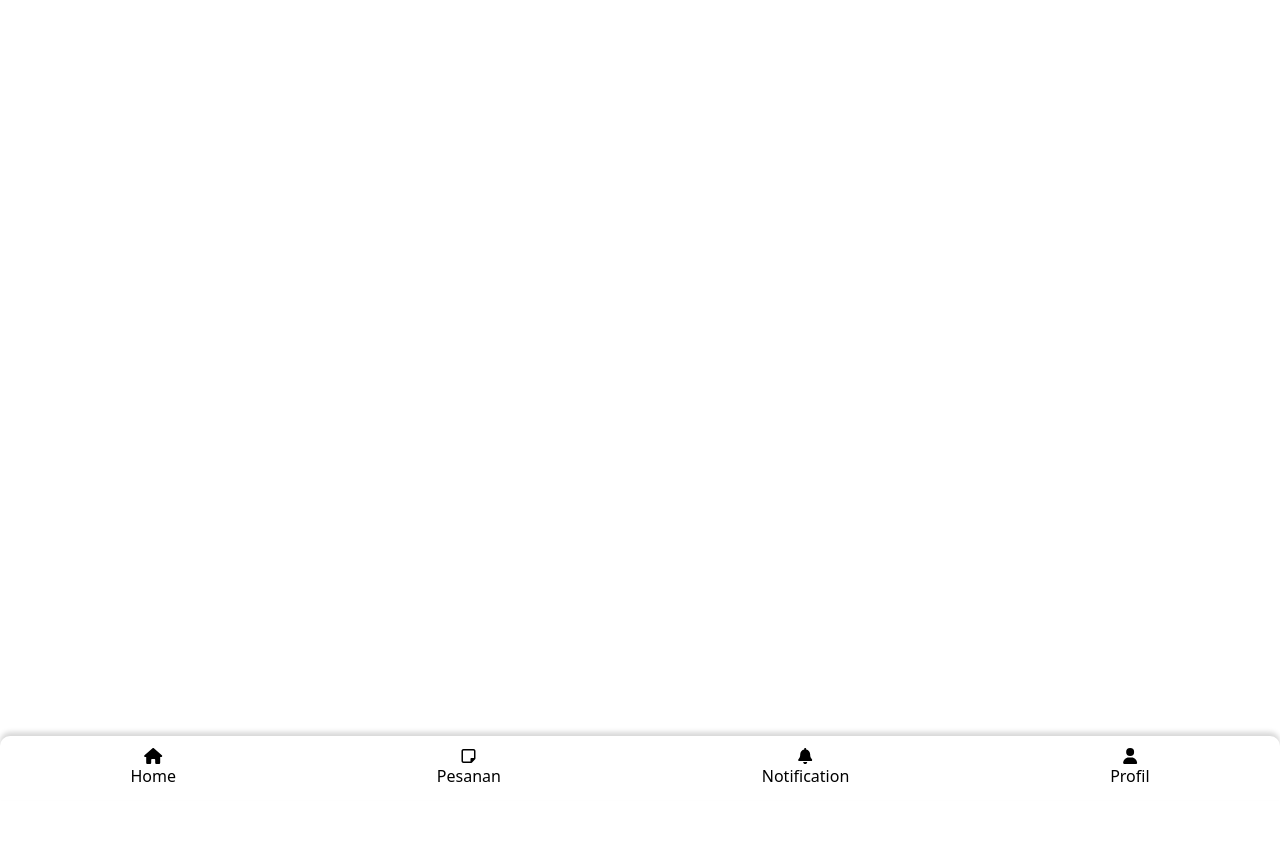
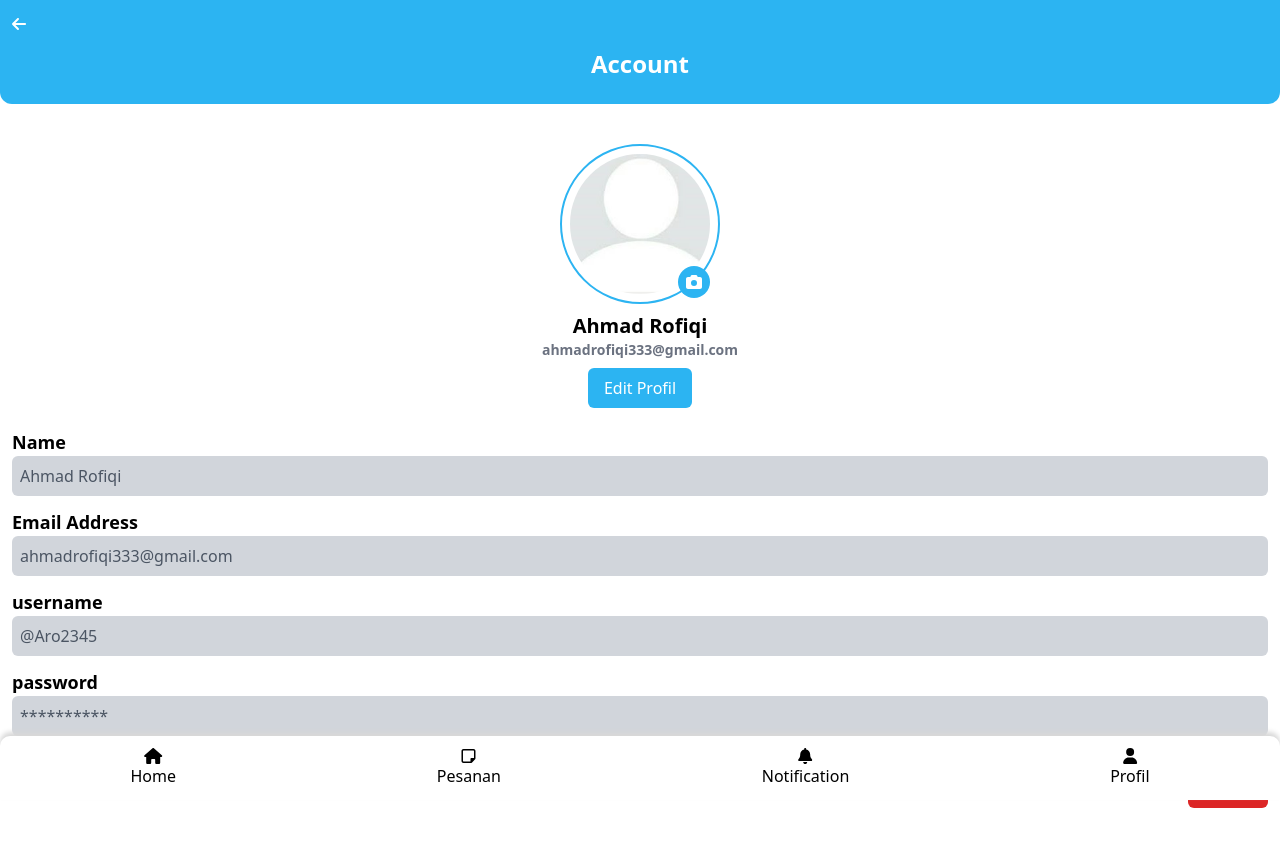
Before and after one commit to ARofiqi/koperasi-fe, a Vue app: page /setting/profil/1 in a window 1280 px wide. Shown: the top 846 px of the page. Before the commit the page ends 800 px from the top, so only its background shows below. Built offline with nearby package versions, Linux system fonts and the light colour scheme.

Commit message:
feat add profil detail

```diff
--- a/src/main.js
+++ b/src/main.js
@@ -26,6 +26,7 @@ import {
   faMinus,
   faLock,
   faTrashCan,
+  faCamera,
 } from "@fortawesome/free-solid-svg-icons";
 import { faEye, faEyeSlash, faNoteSticky } from "@fortawesome/free-regular-svg-icons";
 import { faFacebook, faGoogle, faWhatsapp } from "@fortawesome/free-brands-svg-icons";
@@ -56,7 +57,8 @@ library.add(
   faFacebook,
   faWhatsapp,
   faLock,
-  faTrashCan
+  faTrashCan,
+  faCamera
 );
 createApp(App)
   .use(router)
--- a/src/routers/index.js
+++ b/src/routers/index.js
@@ -50,7 +50,7 @@ const routes = [
     component: profil,
   },
   {
-    path: "/profil/edit",
+    path: "/profil/:id/edit",
     name: "profilEdit",
     component: profilEdit,
   },
@@ -60,7 +60,7 @@ const routes = [
     component: setting,
   },
   {
-    path: "/setting/profil",
+    path: "/setting/profil/:id",
     name: "settingProfil",
     component: settingProfil,
   },
--- a/src/view/setting/index.vue
+++ b/src/view/setting/index.vue
@@ -1,6 +1,6 @@
 <template>
   <div class="bg-primary p-3 rounded-b-2xl shadow-lg">
-    <Back class="text-white"/>
+    <Back class="text-white" />
     <h1 class="text-center text-2xl text-white">Setting</h1>
     <div class="flex justify-around align-middle items-center my-5 text-white">
       <router-link :to="{ name: 'profil', params: { id: '1' } }">
@@ -10,13 +10,13 @@
         <h2 class="font-semibold">Abdurrahman</h2>
         <p class="text-sm">Abdurrahman21@gmail.com</p>
       </div>
-      <router-link :to="{ name: 'profilEdit' }">
+      <router-link :to="{ name: 'profilEdit', params: { id: '1' } }">
         <font-awesome-icon :icon="['fas', 'edit']" />
       </router-link>
     </div>
   </div>
   <div class="p-3">
-    <router-link :to="{ name: 'settingProfil' }">
+    <router-link :to="{ name: 'settingProfil', params: { id: '1' } }">
       <CardSetting :title="'Account'" :icon="['fas', 'user']" />
     </router-link>
     <router-link :to="{ name: 'notification' }">
@@ -44,7 +44,7 @@ export default {
   name: "SettingPage",
   components: {
     CardSetting,
-    Back
+    Back,
   },
 };
 </script>
--- a/src/view/setting/profil.vue
+++ b/src/view/setting/profil.vue
@@ -1,14 +1,74 @@
 <template>
-  <Back class="text-black" />
-  <div>halaman profil</div>
+  <div class="bg-primary p-3 text-white rounded-b-xl">
+    <Back />
+    <div class="text-center py-3">
+      <h1 class="font-semibold text-2xl">Account</h1>
+    </div>
+  </div>
+  <div class="flex flex-col items-center py-10 gap-2">
+    <div class="relative inline-block rounded-full w-40 h-40 p-2 border-2 border-primary bg-white">
+      <div class="rounded-full">
+        <img :src="imageUrl" alt="profil" class="rounded-full" />
+      </div>
+      <label class="absolute bg-primary text-white right-2 bottom-1 px-2 py-1 rounded-full">
+        <font-awesome-icon :icon="['fas', 'camera']" />
+        <input type="file" @change="handleFileChange" class="hidden" />
+      </label>
+    </div>
+    <div class="text-center">
+      <h2 class="font-bold text-xl">Ahmad Rofiqi</h2>
+      <p class="font-semibold text-sm text-gray-500">ahmadrofiqi333@gmail.com</p>
+    </div>
+    <div>
+      <button class="bg-primary text-white px-4 py-2 rounded-md">Edit Profil</button>
+    </div>
+    <div class="w-full p-3 flex flex-col gap-3">
+      <div>
+        <p class="font-bold text-lg">Name</p>
+        <p class="text-gray-600 bg-gray-300 p-2 rounded-md">Ahmad Rofiqi</p>
+      </div>
+      <div>
+        <p class="font-bold text-lg">Email Address</p>
+        <p class="text-gray-600 bg-gray-300 p-2 rounded-md">ahmadrofiqi333@gmail.com</p>
+      </div>
+      <div>
+        <p class="font-bold text-lg">username</p>
+        <p class="text-gray-600 bg-gray-300 p-2 rounded-md">@Aro2345</p>
+      </div>
+      <div>
+        <p class="font-bold text-lg">password</p>
+        <p class="text-gray-600 bg-gray-300 p-2 rounded-md">**********</p>
+      </div>
+    </div>
+    <div class="w-full flex justify-end p-3">
+      <button class="px-3 py-2 bg-red-600 text-white rounded-md">LogOut</button>
+    </div>
+  </div>
 </template>
-
 
 <script>
 import Back from "@/components/back.vue";
 export default {
+  data() {
+    return {
+      imageUrl: "/profil.jpg",
+    };
+  },
   components: {
     Back,
   },
+  methods: {
+    handleFileChange(event) {
+      const file = event.target.files[0];
+
+      if (file) {
+        const reader = new FileReader();
+        reader.onload = (e) => {
+          this.imageUrl = e.target.result;
+        };
+        reader.readAsDataURL(file);
+      }
+    },
+  },
 };
 </script>
```
Also changed, not shown: public/profil.jpg.
